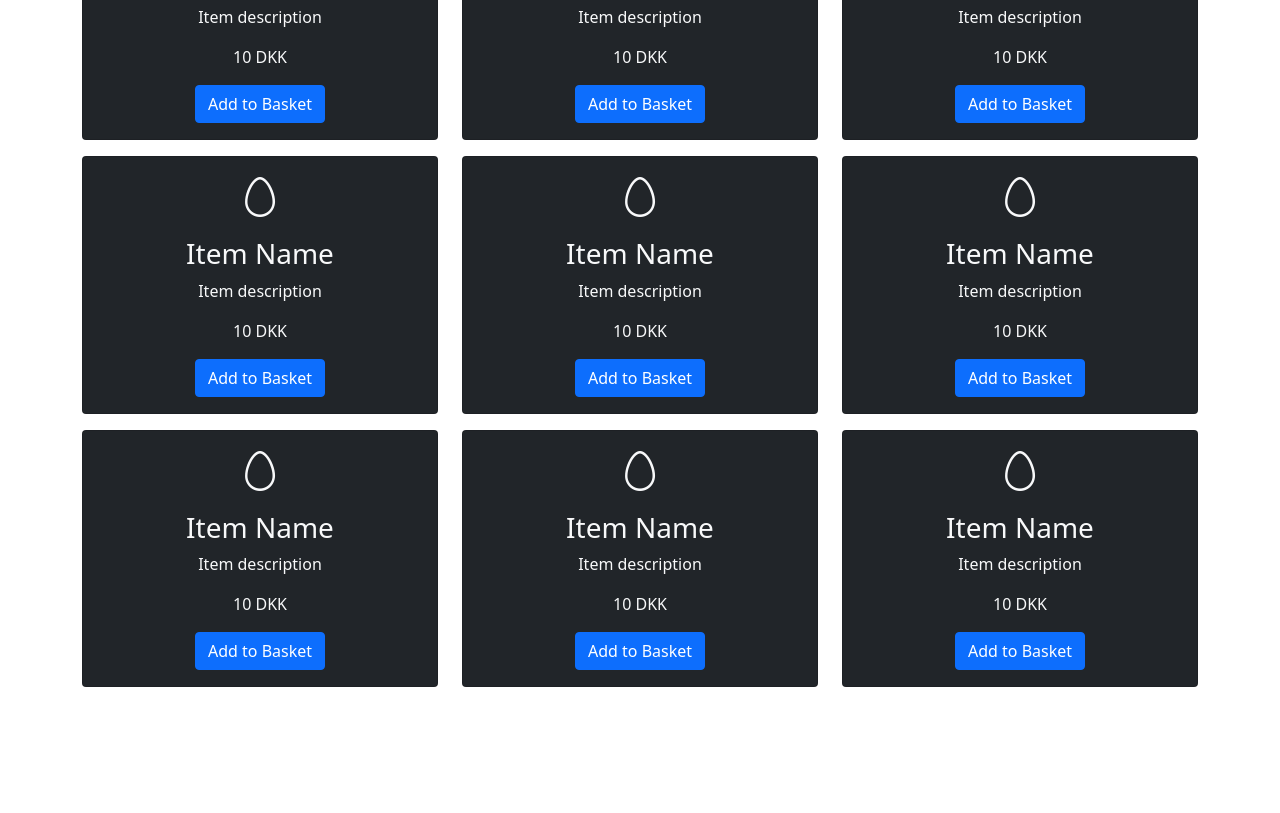
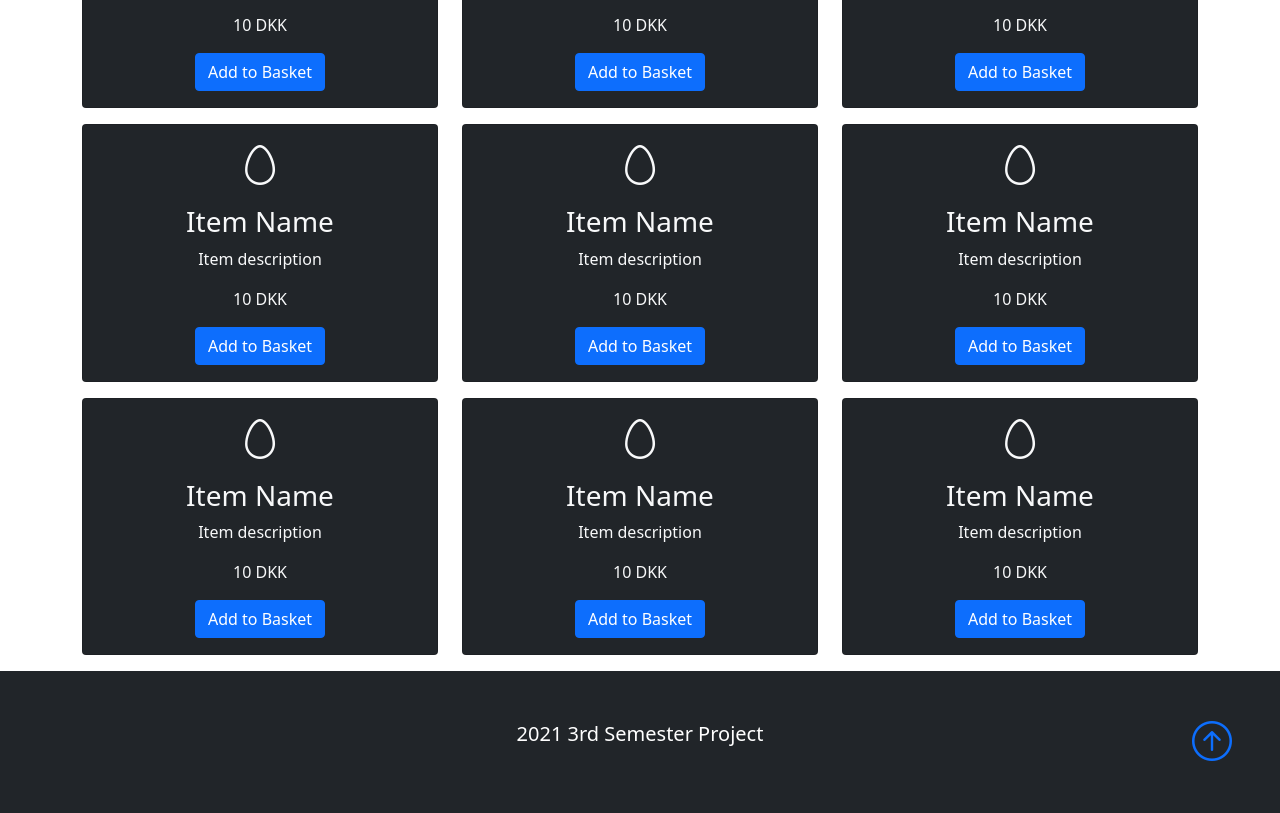
Before and after one commit to AndSimi/Canteen-Bootstrap, a plain HTML site: page index.html in a window 1280 px wide. Shown: the part 533-1346 px from the top of the page. Before the commit the page ends 1284 px from the top, so only its background shows below. Drawn offline with nearby package versions, Linux system fonts and the light colour scheme.

Commit message:
Added footer

```diff
--- a/index.html
+++ b/index.html
@@ -44,7 +44,7 @@
 
     <!--Breakfast Menu -->
 
-    <section class="p-5">
+    <section class="pt-3">
 
         <div class="container">
 
@@ -343,12 +343,20 @@
                 </div>
             </div>
         </div>
+    </section>
+
+     <!--Footer -->
+    <footer class="p-5 bg-dark text-white text-center position-relative">
+        <div class="container">
+            <p class="lead">2021 3rd Semester Project</p>
+            <a href="#" class="position-absolute bottom-0 end-0 p-5">
+                <i class="bi bi-arrow-up-circle h1"></i>
+            </a>
+        </div>
 
 
 
-    </section>
-
-
+    </footer>
     <script src="https://cdn.jsdelivr.net/npm/bootstrap@5.1.3/dist/js/bootstrap.bundle.min.js" integrity="sha384-ka7Sk0Gln4gmtz2MlQnikT1wXgYsOg+OMhuP+IlRH9sENBO0LRn5q+8nbTov4+1p" crossorigin="anonymous"></script>
 </body>
 </html>
```
